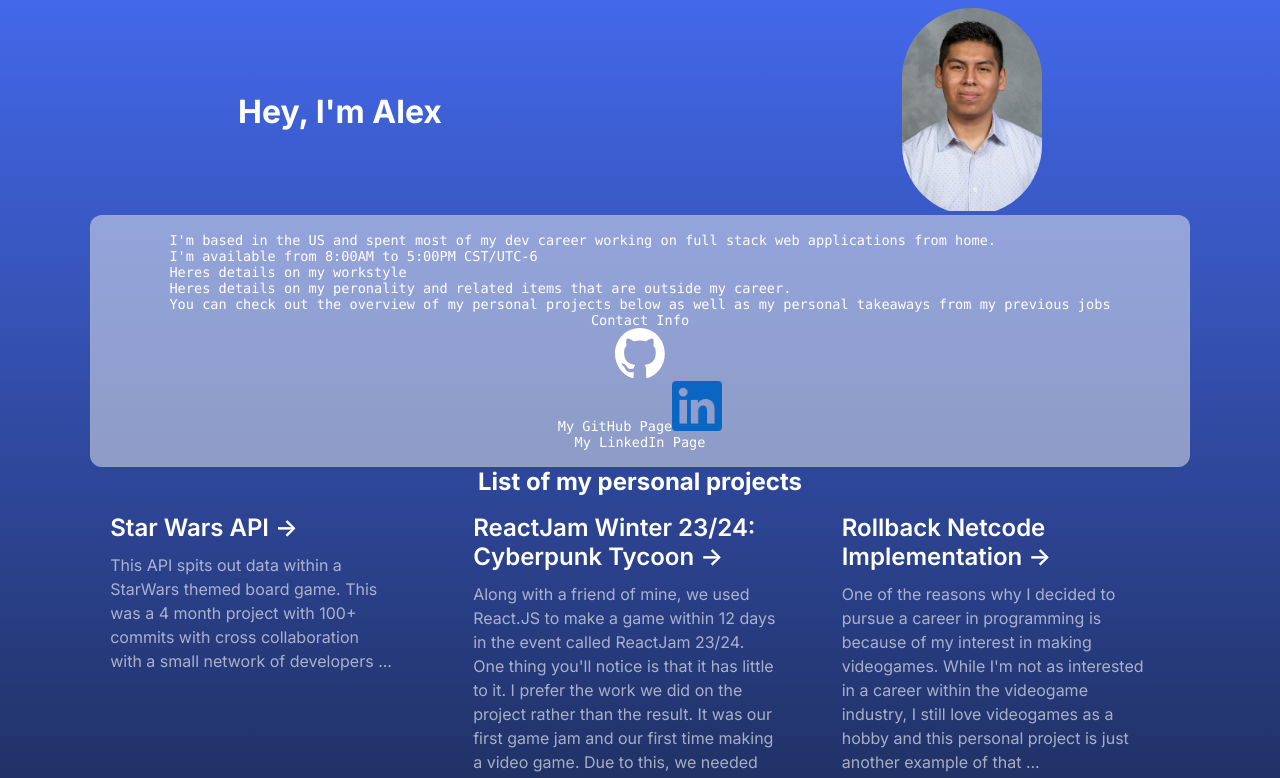
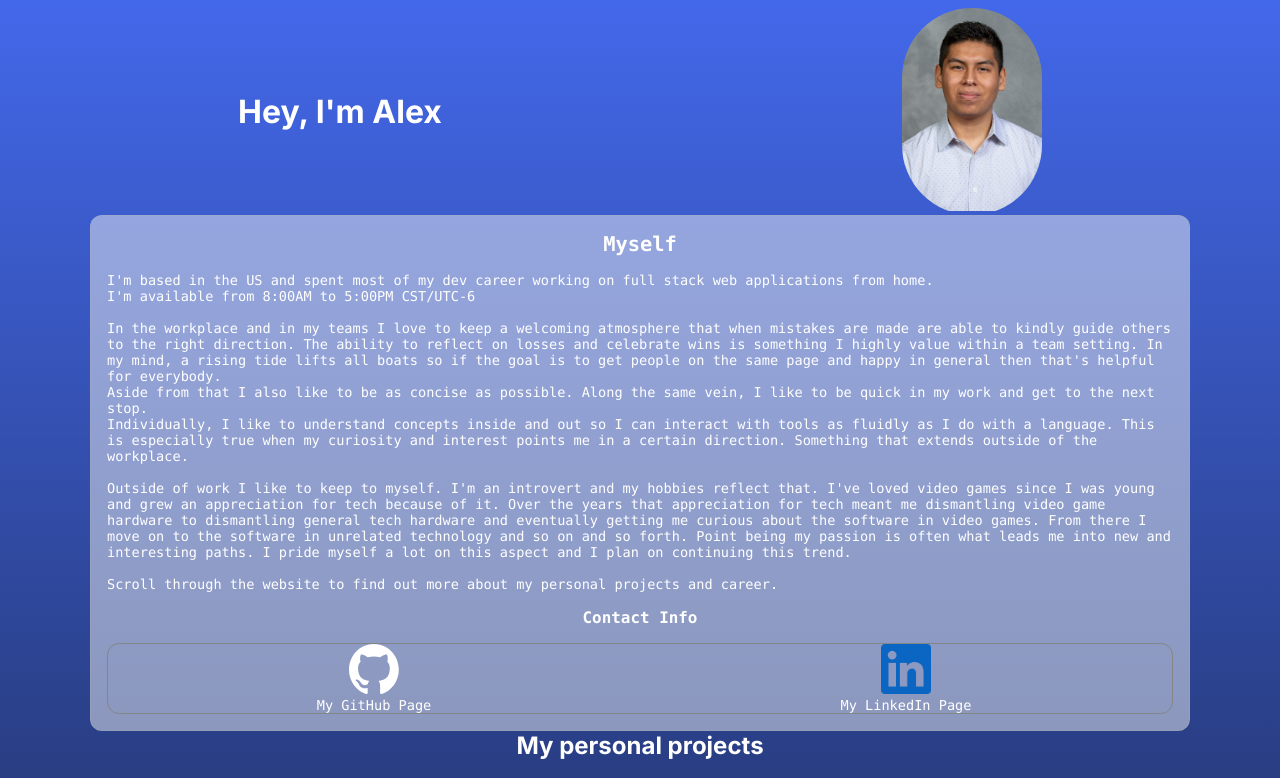
Before and after one commit to alexrojas431/alexrojas431.github.io, a Next.js app in the folder website/: page / in a window 1280 px wide. Shown: the top 778 px of the page. Built offline with nearby package versions, Linux system fonts and the light colour scheme.

Commit message:
Description cleanup - Added more to the description about my workplace and outside of it - Made contact info visually similar to gridList in star wars project page - Made clearer headers

```diff
--- a/website/src/app/home.module.scss
+++ b/website/src/app/home.module.scss
@@ -41,6 +41,15 @@ $background-color_1: rgba(globals.$callout-rgb, 0.5);
     background-color: $background-color_1;
     border: 1px solid rgba(globals.$callout-border-rgb, 0.3);
     border-radius: globals.$border-radius;
+    .contactGrid {
+      display: grid;
+      grid-template-columns: repeat(2, minmax(50%, auto));
+      width: 100%;
+      text-align: center;
+      margin: auto;
+      border-radius: globals.$border-radius;
+      border: 1px solid globals.$card-border-rgb;
+    }
   }
   .grid {
     display: grid;
@@ -68,8 +77,8 @@ $background-color_1: rgba(globals.$callout-rgb, 0.5);
       text-wrap: balance;
     }
   }
-  .jobList{
-    background-color: brown;
+  .jobList {
+    background-color: rgb(187, 180, 174);
     width: 100%;
   }
 }
--- a/website/src/app/page.tsx
+++ b/website/src/app/page.tsx
@@ -21,24 +21,56 @@ export default function Home() {
       </header>
       <article className={styles.description}>
         <section>
+          <header>
+            <h2>Myself</h2>
+          </header>
           <p>
+            <br />
             I'm based in the US and spent most of my dev career working on full
             stack web applications from home.
             <br />
             I'm available from 8:00AM to 5:00PM CST/UTC-6
             <br />
-            Heres details on my workstyle
             <br />
-            Heres details on my peronality and related items that are outside my
-            career.
+            In the workplace and in my teams I love to keep a welcoming
+            atmosphere that when mistakes are made are able to kindly guide
+            others to the right direction. The ability to reflect on losses and
+            celebrate wins is something I highly value within a team setting. In
+            my mind, a rising tide lifts all boats so if the goal is to get
+            people on the same page and happy in general then that's helpful for
+            everybody.
             <br />
-            You can check out the overview of my personal projects below as well
-            as my personal takeaways from my previous jobs
+            Aside from that I also like to be as concise as possible. Along the
+            same vein, I like to be quick in my work and get to the next stop.
+            <br />
+            Individually, I like to understand concepts inside and out so I can
+            interact with tools as fluidly as I do with a language. This is
+            especially true when my curiosity and interest points me in a
+            certain direction. Something that extends outside of the workplace.
+            <br />
+            <br />
+            Outside of work I like to keep to myself. I'm an introvert and my
+            hobbies reflect that. I've loved video games since I was young and
+            grew an appreciation for tech because of it. Over the years that
+            appreciation for tech meant me dismantling video game hardware to
+            dismantling general tech hardware and eventually getting me curious
+            about the software in video games. From there I move on to the
+            software in unrelated technology and so on and so forth. Point being
+            my passion is often what leads me into new and interesting paths. I
+            pride myself a lot on this aspect and I plan on continuing this
+            trend.
+            <br />
+            <br />
+            Scroll through the website to find out more about my personal
+            projects and career.
             <br />
           </p>
           <footer>
-            Contact Info
             <br />
+            <h3>Contact Info</h3>
+            <br />
+            <span className={styles.contactGrid}>
+              <span>
                 <Link href="https://github.com/alexrojas431">
                   <Image
                     src={GitHubIcon}
@@ -49,6 +81,8 @@ export default function Home() {
                 </Link>
                 <br />
                 My GitHub Page
+              </span>
+              <span>
                 <Link href="https://github.com/alexrojas431">
                   <Image
                     src={LinkedInIcon}
@@ -59,12 +93,14 @@ export default function Home() {
                 </Link>
                 <br />
                 My LinkedIn Page
+              </span>
+            </span>
           </footer>
         </section>
       </article>
       <article>
         <header>
-          <h1>List of my personal projects</h1>
+          <h1>My personal projects</h1>
         </header>
         <div className={styles.grid}>
           <Link href="/projects/starwarsapi">
```
Lines whose indentation alone changed are shown as unchanged.
